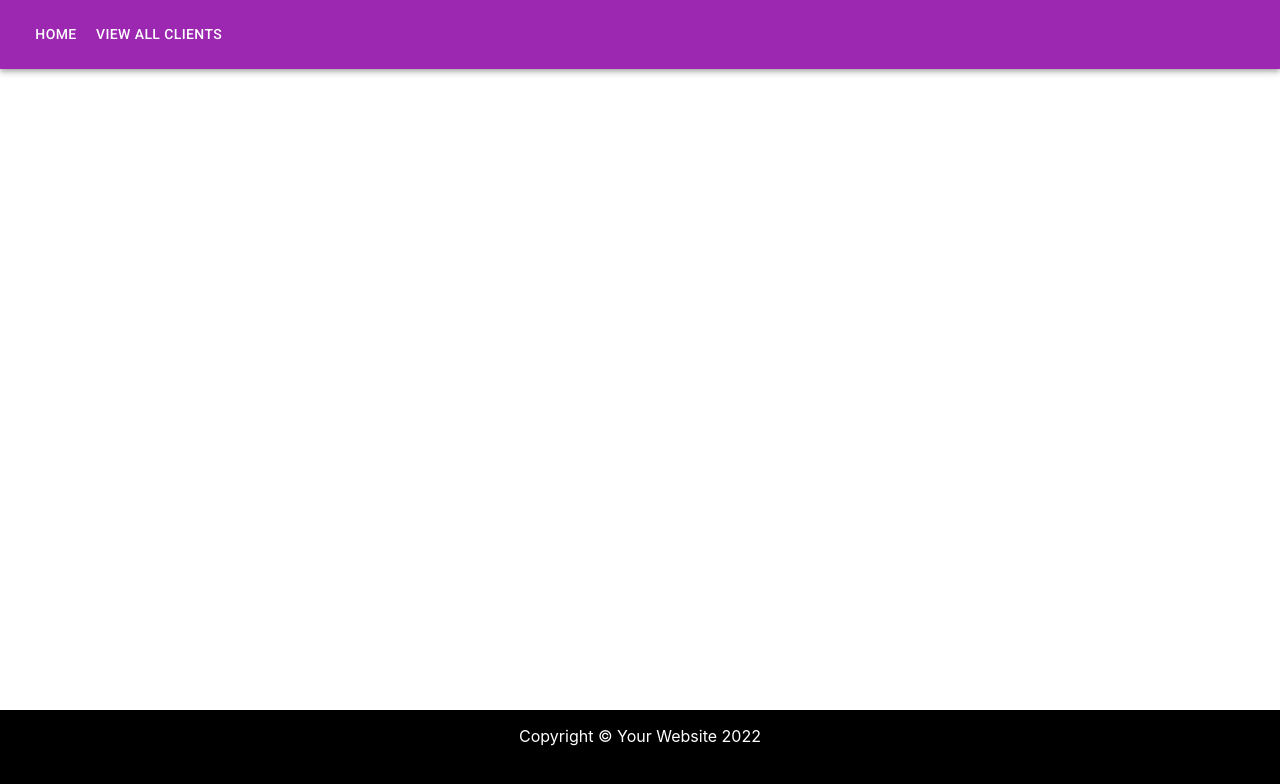
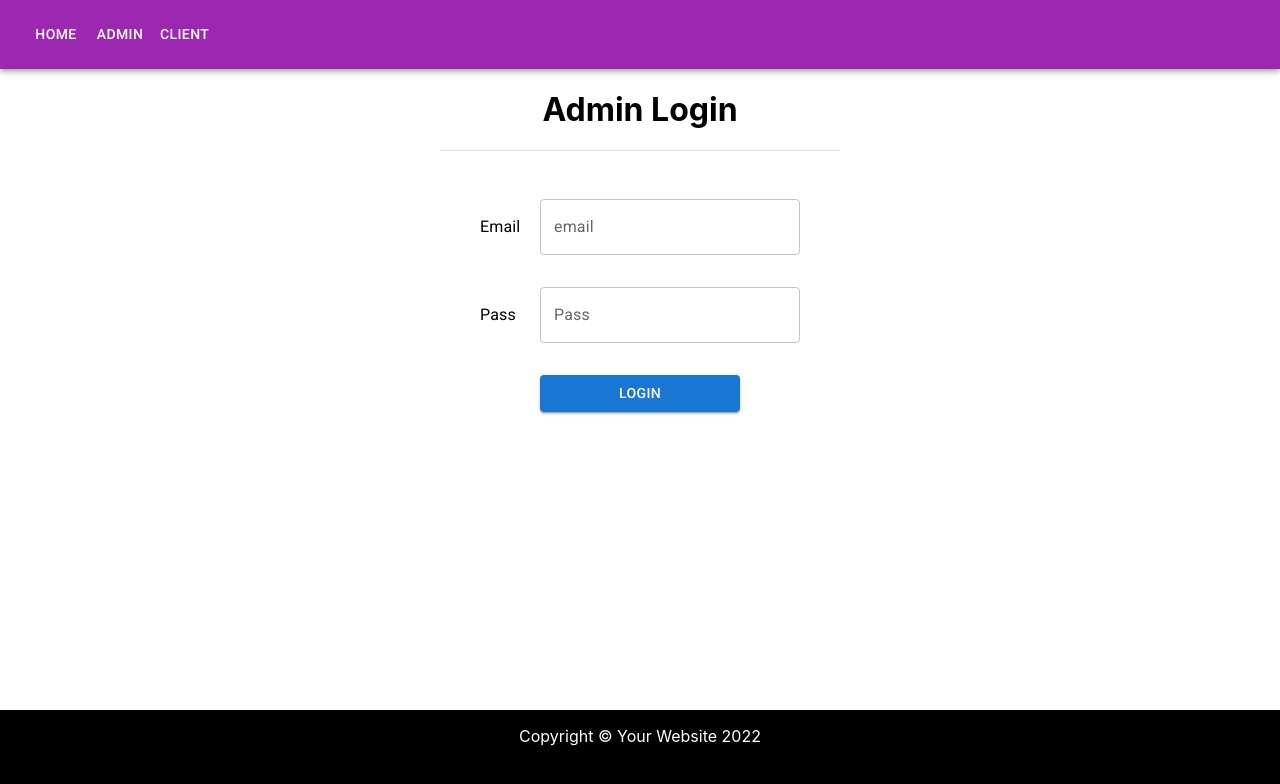
Before and after one commit to mohamedvol1/Basic-Bank-System, a React (Create React App) app in the folder client/: page /admin in a window 1280 px wide. Shown: the top 784 px of the page. Built offline with nearby package versions, Linux system fonts and the light colour scheme.

Commit message:
implemented Admin, client and Login interfaces

```diff
--- a/client/src/App.js
+++ b/client/src/App.js
@@ -8,15 +8,43 @@ import Footer from './components/Footer/Footer';
 import HomePage from './pages/HomePage/HomePage';
 import ClientsPage from './pages/ClientsPage/ClientsPage';
 import ClientProfile from './pages/ClientProfile/ClientProfile';
+import LoginForm from './components/LoginForm/LoginForm';
+import LoginPage from './pages/LoginPage/LoginPage';
+
+import { useCallback, useEffect, useState } from 'react';
 
 function App() {
+	const [ user, setUser ] = useState({});
+	const setUserSession = (data) => {
+		localStorage.setItem('user', JSON.stringify(data));
+		setUser(data);
+	};
+
+	const checkUserSession = useCallback(() => {
+		if (localStorage.getItem('user')) {
+			const data = JSON.parse(localStorage.getItem('user'));
+			setUserSession(data);
+		}
+	}, [])
+	useEffect(() => {
+		checkUserSession()
+	}, [checkUserSession])
+
 	return (
 		<div className="App">
-			<NavigationBar />
+			<NavigationBar user={user} setUser={setUser} />
 			<Routes>
 				<Route path="/" element={<HomePage />} />
-				<Route path="clients" element={<ClientsPage />} />
-        <Route path="clients/:id" element={<ClientProfile />} />
+				<Route
+					path="admin"
+					element={<LoginPage LoginForm={<LoginForm setUser={setUserSession} userType={'Admin'} />} />}
+				/>
+				<Route
+					path="client"
+					element={<LoginPage LoginForm={<LoginForm setUser={setUserSession} userType={'Client'} />} />}
+				/>
+				<Route path="clients" element={<ClientsPage user={user} />} />
+				<Route path="clients/:id" element={<ClientProfile user={user} />} />
 			</Routes>
 			<Footer />
 		</div>
--- /dev/null
+++ b/client/src/components/LoginForm/LoginForm.js
@@ -0,0 +1,95 @@
+import { Fragment, useState } from 'react';
+import { useNavigate } from 'react-router-dom';
+
+import { Box, Button, Divider, TextField, Typography } from '@mui/material';
+
+import { httpPostUsertToSignin } from '../../hooks/requests';
+
+const LoginForm = ({ setUser, userType }) => {
+	const [ email, setEmail ] = useState('');
+	const [ pass, setPass ] = useState('');
+	const navigate = useNavigate();
+	const handleSubmit = (e) => {
+		e.preventDefault();
+		const data = {
+			email: email,
+			password: pass,
+			userType: userType
+		};
+
+		httpPostUsertToSignin(data)
+			.then((res) => {
+				if (typeof res == 'string') {
+					alert(res);
+				} else {
+					if (res[0]['admin_id']) {
+						// user is an admin
+						setUser(res[0]); //set user session
+						navigate('/clients'); // navigate to clients page
+					} else {
+            setUser(res[0]);
+            navigate(`/clients/${res[0]['client_id']}`);
+						console.log(res[0]);
+					}
+				}
+			})
+			.catch((err) => console.log('err', err));
+
+		// console.log(data)
+	};
+
+	return (
+		<Fragment>
+			<Box
+				component="form"
+				action=""
+				sx={{
+					display: 'flex',
+					justifyContent: 'center',
+					flexDirection: 'column'
+				}}
+			>
+				<Box>
+					<h1>{userType} Login</h1>
+					<Divider sx={{ m: 'auto', width: '400px' }} variant="middle" />
+				</Box>
+				<Box id="product_form" sx={{ width: '320px', m: 'auto', my: '3rem' }}>
+					<Box sx={{ display: 'flex', justifyContent: 'space-between', mb: '2rem' }}>
+						<Typography sx={{ py: '1rem' }}> Email </Typography>
+						<TextField
+							sx={{ width: '260px' }}
+							id="emai;"
+							label="email"
+							variant="outlined"
+							value={email}
+							onChange={(e) => setEmail(e.target.value)}
+						/>
+					</Box>
+					<Box
+						sx={{
+							display: 'flex',
+							justifyContent: 'space-between',
+							mb: '2rem'
+						}}
+					>
+						<Typography sx={{ py: '1rem' }}> Pass </Typography>
+						<TextField
+							type="password"
+							sx={{ width: '260px' }}
+							id="Pass"
+							label="Pass"
+							variant="outlined"
+							value={pass}
+							onChange={(e) => setPass(e.target.value)}
+						/>
+					</Box>
+					<Button type="submit" sx={{ m: 'auto', width: '200px' }} variant="contained" onClick={handleSubmit}>
+						Login
+					</Button>
+				</Box>
+			</Box>
+		</Fragment>
+	);
+};
+
+export default LoginForm;
--- a/client/src/components/NavigationBar/NavigationBar.js
+++ b/client/src/components/NavigationBar/NavigationBar.js
@@ -1,4 +1,5 @@
 import * as React from 'react';
+import { Fragment } from 'react';
 
 import AppBar from '@mui/material/AppBar';
 import Box from '@mui/material/Box';
@@ -10,9 +11,9 @@ import Toolbar from '@mui/material/Toolbar';
 import Typography from '@mui/material/Typography';
 import Button from '@mui/material/Button';
 import IconButton from '@mui/material/IconButton';
-import {  useNavigate } from 'react-router-dom';
+import { useNavigate } from 'react-router-dom';
 
-const NavigationBar = () => {
+const NavigationBar = ({ user, setUser }) => {
 	const Navigate = useNavigate();
 
 	const [ anchorElNav, setAnchorElNav ] = React.useState(null);
@@ -23,8 +24,26 @@ const NavigationBar = () => {
 	const handleCloseNavMenu = () => {
 		setAnchorElNav(null);
 	};
+	const endUserSession = () => {
+		// clearing user data
+		localStorage.clear();
+		setUser({});
+		Navigate('/');
+	};
 
-	const pages = [ { page: 'Home', path: '/' }, { page: 'View all Clients', path: 'clients' } ];
+	let pages = [];
+	if (Object.keys(user).length === 0) {
+		// default viea
+		pages = [ { page: 'Home', path: '/' }, { page: 'Admin', path: 'admin' }, { page: 'Client', path: 'client' } ];
+	} else {
+		// admin viea
+		if (user['admin_email']) {
+			pages = [ { page: 'Home', path: '/' }, { page: 'View all Clients', path: 'clients' } ];
+		} else {
+			// client viea
+			pages = [ { page: 'Home', path: '/' } ];
+		}
+	}
 
 	return (
 		<Box sx={{ flexGrow: 1 }}>
@@ -90,6 +109,27 @@ const NavigationBar = () => {
 									{page.page}
 								</Button>
 							))}
+							{Object.keys(user).length !== 0 && (
+								<Fragment>
+									<MenuItem key={'Logout'} onClick={() => {}}>
+										<Typography
+											key={'Logout'}
+											sx={{ my: 2, color: 'white', display: 'block' }}
+											onClick={endUserSession}
+										>
+											Logout
+										</Typography>
+									</MenuItem>
+									<MenuItem key={user['admin_id'] || user['client_id']} onClick={handleCloseNavMenu}>
+										<Typography
+											key={user['admin_id'] || user['client_id']}
+											sx={{ my: 2, color: 'white', display: 'block' }}
+										>
+											Hi {user['admin_name'] || user['client_name']}
+										</Typography>
+									</MenuItem>
+								</Fragment>
+							)}
 						</Box>
 					</Toolbar>
 				</Container>
--- a/client/src/hooks/requests.js
+++ b/client/src/hooks/requests.js
@@ -21,4 +21,18 @@ const httpGetClientById = async (id) => {
 	return await response.json();
 };
 
-export { httpGetClients, httpPostClientTransaction, httpGetClientById };
+const httpPostUsertToSignin = async ({email, password, userType}) => {
+	const endPoint = userType === 'Client'? `/customers/login` : `admins/login`
+	const response = await fetch(endPoint, {
+		method: 'POST',
+		headers: { 'Content-Type': 'application/json' },
+		body: JSON.stringify({
+			email,
+			password
+		})
+	});
+	return await response.json();
+};
+
+
+export { httpGetClients, httpPostClientTransaction, httpGetClientById, httpPostUsertToSignin };
--- a/client/src/pages/ClientProfile/ClientProfile.js
+++ b/client/src/pages/ClientProfile/ClientProfile.js
@@ -21,7 +21,7 @@ import Alert from '@mui/material/Alert';
 import { httpPostClientTransaction } from '../../hooks/requests';
 import TransfersLog from '../../components/TransfersLog/TransferLog';
 
-const ClientProfile = () => {
+const ClientProfile = ({ user }) => {
 	const params = useParams();
 
 	const [ open, setOpen ] = useState(false);
@@ -87,6 +87,7 @@ const ClientProfile = () => {
 	};
 
 	return (
+		Object.keys(user).length !== 0 && (				// check if the user is existed
 			<div>
 				<Snackbar
 					open={snackbarOpen}
@@ -229,6 +230,7 @@ const ClientProfile = () => {
 					</CardActions>
 				</Card>
 			</div>
+		)
 	);
 };
 export default ClientProfile;
--- a/client/src/pages/ClientsPage/ClientsPage.js
+++ b/client/src/pages/ClientsPage/ClientsPage.js
@@ -11,12 +11,13 @@ import { Link } from 'react-router-dom';
 
 import { useClients } from '../../hooks/useClients';
 
-const ClientsPage = () => {
+const ClientsPage = ({ user }) => {
 	const clients = useClients();
 
 	return (
+		Object.keys(user).length !== 0 && (
 			<Fragment>
-			<h1 style={{}}>All Clients</h1>
+				<h1>All Clients</h1>
 				{clients.length ? (
 					<TableContainer component={Paper} sx={{ maxWidth: '900px', margin: 'auto', marginBottom: '9rem' }}>
 						<Table aria-label="simple table">
@@ -83,6 +84,7 @@ const ClientsPage = () => {
 					<h1>Loading...</h1>
 				)}
 			</Fragment>
+		)
 	);
 };
 
--- /dev/null
+++ b/client/src/pages/LoginPage/LoginPage.js
@@ -0,0 +1,12 @@
+import LoginForm from '../../components/LoginForm/LoginForm';
+
+const LoginPage = ({ LoginForm }) => {
+	return (
+    <div>
+
+      {LoginForm}
+    </div>
+	);
+};
+
+export default LoginPage;
```
Lines whose indentation alone changed are shown as unchanged.
